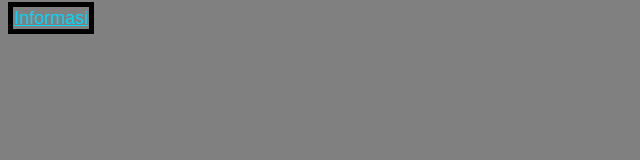
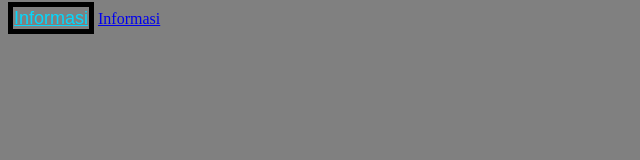
Before and after one commit to AnZ186/first-html, a plain HTML site: page index.html in a window 1280 px wide. Shown: the full height of the page, 0-640 px from the left. Drawn offline with Linux system fonts and the light colour scheme.

Commit message:
Update index.html

```diff
--- a/index.html
+++ b/index.html
@@ -9,6 +9,7 @@
 <body>
   <nav>
     <a id="Informasi" href=".//Myinformasi/Myinformasi.html">Informasi</a>
+    <a id="Contact" href="wa.me/628386419679">Informasi</a>
   </nav>
 </body>
 </html>
```
